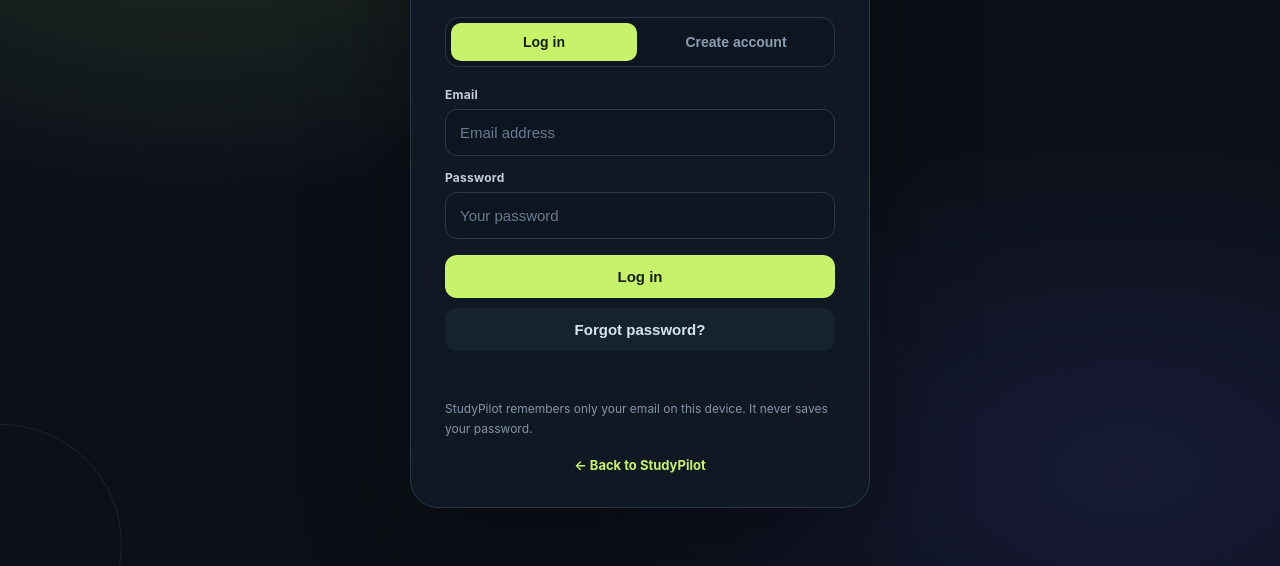
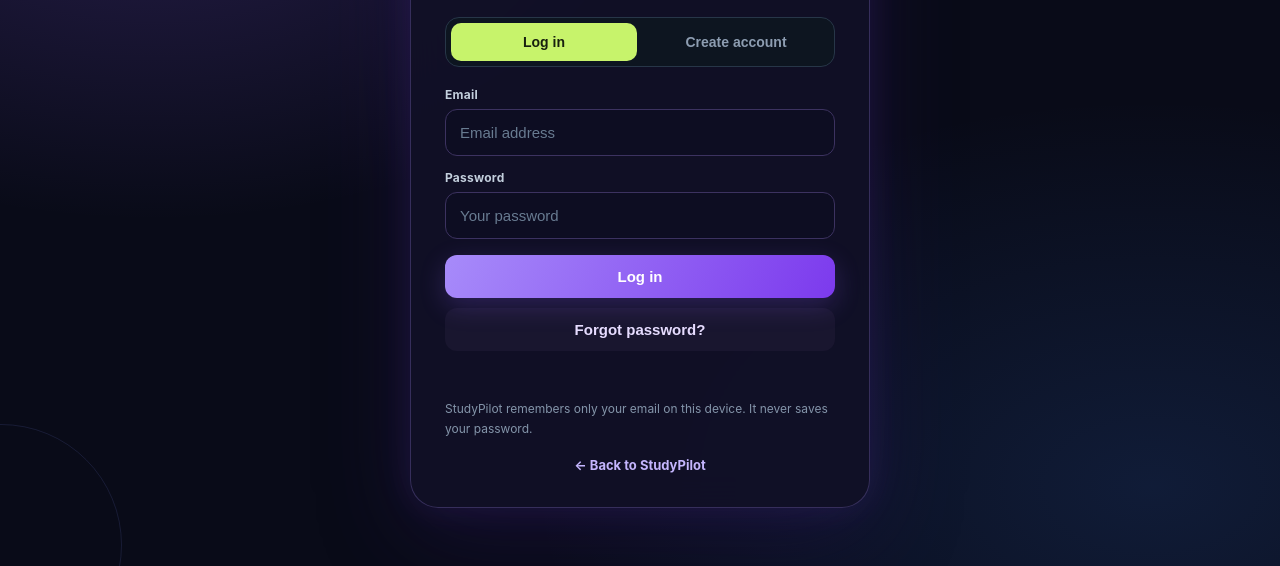
Before and after one commit to babbiraheem-png/studypilot, a website: page login.html in a window 1280 px wide. Shown: the part 234-800 px from the top of the page. Drawn offline with Linux system fonts and the light colour scheme; no server answers.

Commit message:
Apply Midnight Purple theme to StudyPilot authentication

```diff
--- a/login.html
+++ b/login.html
@@ -60,6 +60,24 @@
 .back a{color:#c7f36b}
 button:disabled{opacity:.65;cursor:wait}
 @media(max-width:520px){body{padding:16px}.card{padding:26px 20px;border-radius:23px}h1{font-size:30px}}
+
+
+/* STUDYPILOT THEME 2 — MIDNIGHT PURPLE */
+:root{color-scheme:dark;--purple:#a78bfa}
+body{background:radial-gradient(ellipse at 12% 12%,rgba(139,92,246,.22),transparent 36%),radial-gradient(ellipse at 90% 90%,rgba(59,130,246,.14),transparent 38%),#090b18;color:#edf0ff}
+.card{border-color:rgba(167,139,250,.25);box-shadow:0 24px 90px rgba(36,18,80,.4),0 0 34px rgba(139,92,246,.09);background:rgba(17,16,39,.94);backdrop-filter:blur(18px)}
+input{background:#0d0d22;color:#f5f0ff;border-color:#3c3260}
+input:focus{border-color:#a78bfa;box-shadow:0 0 0 3px rgba(167,139,250,.16),0 0 18px rgba(139,92,246,.12)}
+button.action{transition:transform .2s,box-shadow .2s,background .2s}
+button.action:hover{transform:translateY(-1px)}
+.primary{background:linear-gradient(115deg,#a78bfa,#7c3aed);color:#fff;box-shadow:0 8px 26px rgba(139,92,246,.24)}
+.primary:hover{background:linear-gradient(115deg,#c4b5fd,#8b5cf6);box-shadow:0 8px 32px rgba(139,92,246,.4)}
+.secondary{background:#19162f;color:#e6dcff;border-color:#3c3260}
+.link,.back a{color:#c4b5fd}
+.success{color:#bbf7d0}
+@keyframes purpleCardGlow{0%,100%{box-shadow:0 24px 90px rgba(36,18,80,.35),0 0 24px rgba(139,92,246,.08)}50%{box-shadow:0 24px 90px rgba(36,18,80,.45),0 0 36px rgba(139,92,246,.16)}}
+.card{animation:purpleCardGlow 8s ease-in-out infinite}
+@media(prefers-reduced-motion:reduce){.card{animation:none}}
 
 </style>
 </head>
```
